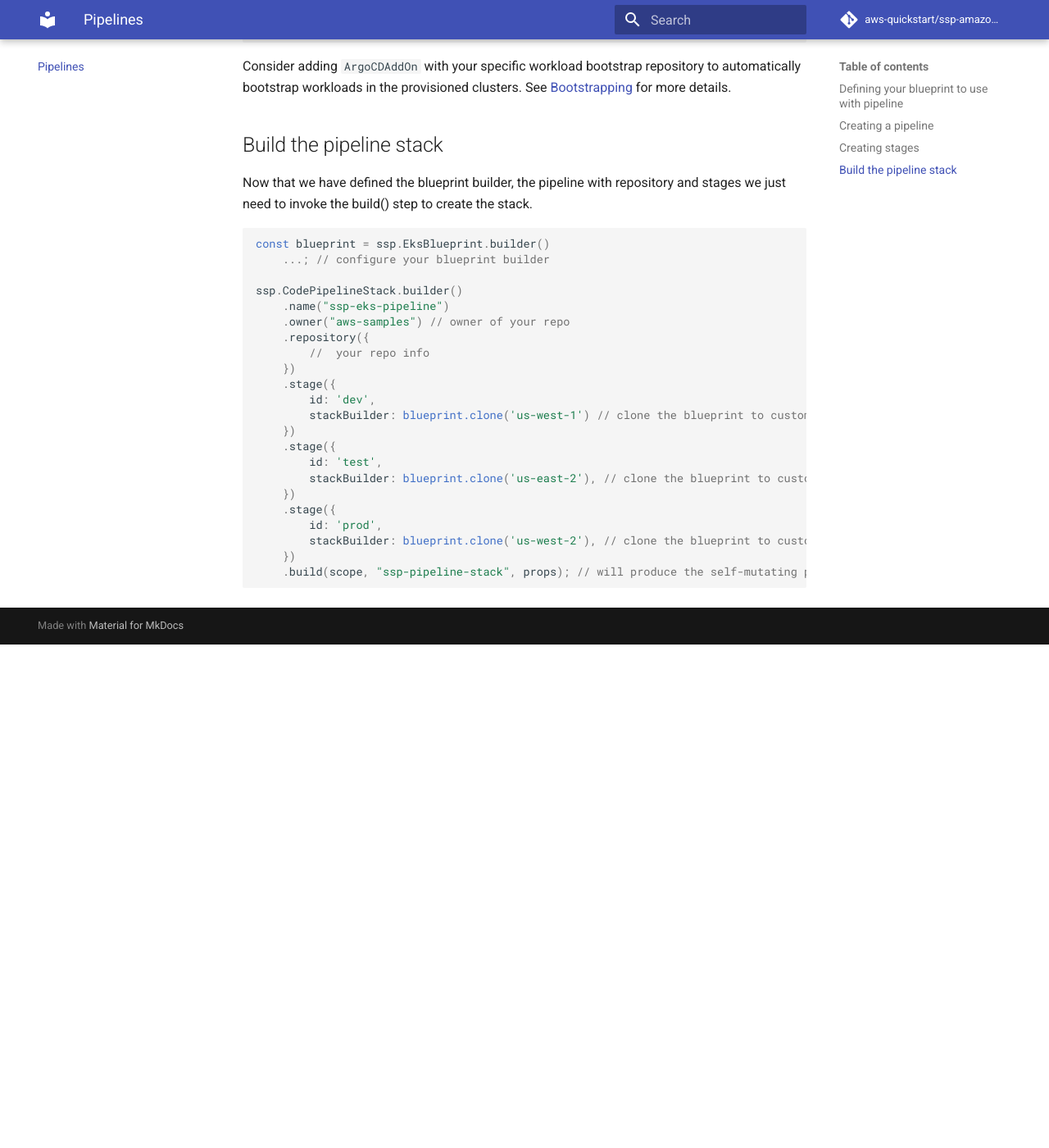
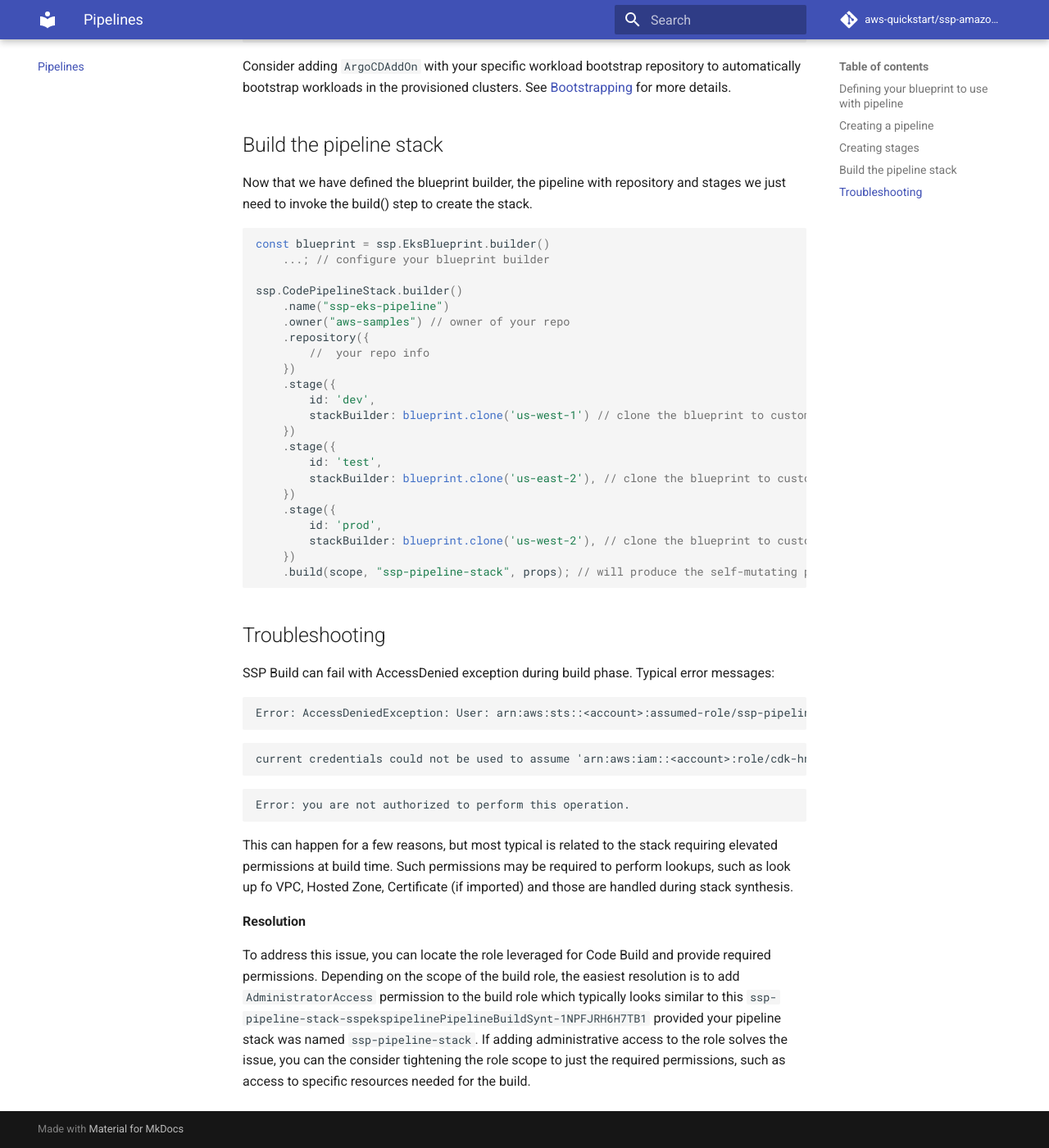
Before and after one commit to aws-quickstart/cdk-eks-blueprints, an MkDocs documentation site: the page built from docs/pipelines.md, in a window 1280 px wide and 1400 px high, scrolled down 2116 px. Shown: the whole window at 82% size. Built offline with MkDocs 1.6.1 and Material for MkDocs 9.7.7, drawn with Linux system fonts in a browser that asks for light colours; comment, search, counter and statistics services are not loaded; before the commit the page ends 2902 px from its top, so only the background shows below that.

Commit message:
doc update for pipelines

````diff
--- a/docs/pipelines.md
+++ b/docs/pipelines.md
@@ -114,3 +114,26 @@
     .build(scope, "ssp-pipeline-stack", props); // will produce the self-mutating pipeline in the target region and start provisioning the defined blueprints.
 
 ```
+
+## Troubleshooting
+
+SSP Build can fail with AccessDenied exception during build phase. Typical error messages:
+
+```
+Error: AccessDeniedException: User: arn:aws:sts::<account>:assumed-role/ssp-pipeline-stack-sspekspipelinePipelineBuildSynt-1NPFJRH6H7TB1/AWSCodeBuild-e95830ee-07f6-46f5-aaee-90e269c7eb5f is not authorized to perform:
+```
+
+```
+current credentials could not be used to assume 'arn:aws:iam::<account>:role/cdk-hnb659fds-lookup-role-,account>-eu-west-3', but are for the right account. Proceeding anyway.
+```
+
+```
+Error: you are not authorized to perform this operation.
+```
+
+This can happen for a few reasons, but most typical is  related to the stack requiring elevated permissions at build time. Such permissions may be required to perform lookups, such as look up fo VPC, Hosted Zone, Certificate (if imported) and those are handled during stack synthesis.
+
+**Resolution**
+
+To address this issue, you can locate the role leveraged for Code Build and provide required permissions. Depending on the scope of the build role, the easiest resolution is to add `AdministratorAccess` permission to the build role which typically looks similar to this `ssp-pipeline-stack-sspekspipelinePipelineBuildSynt-1NPFJRH6H7TB1` provided your pipeline stack was named `ssp-pipeline-stack`.
+If adding administrative access to the role solves the issue, you can the consider tightening the role scope to just the required permissions, such as access to specific resources needed for the build.
````
